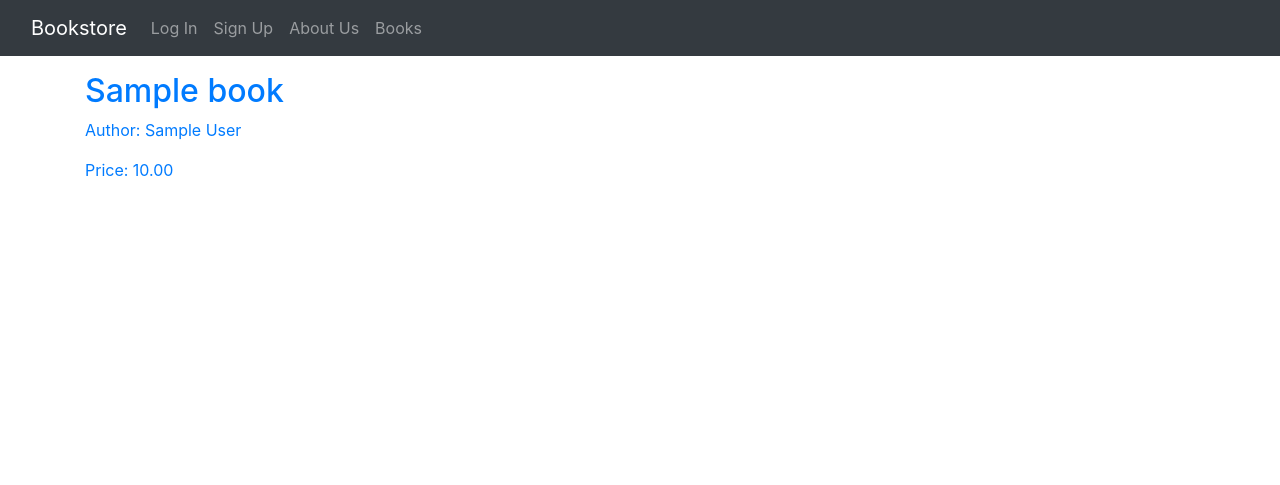
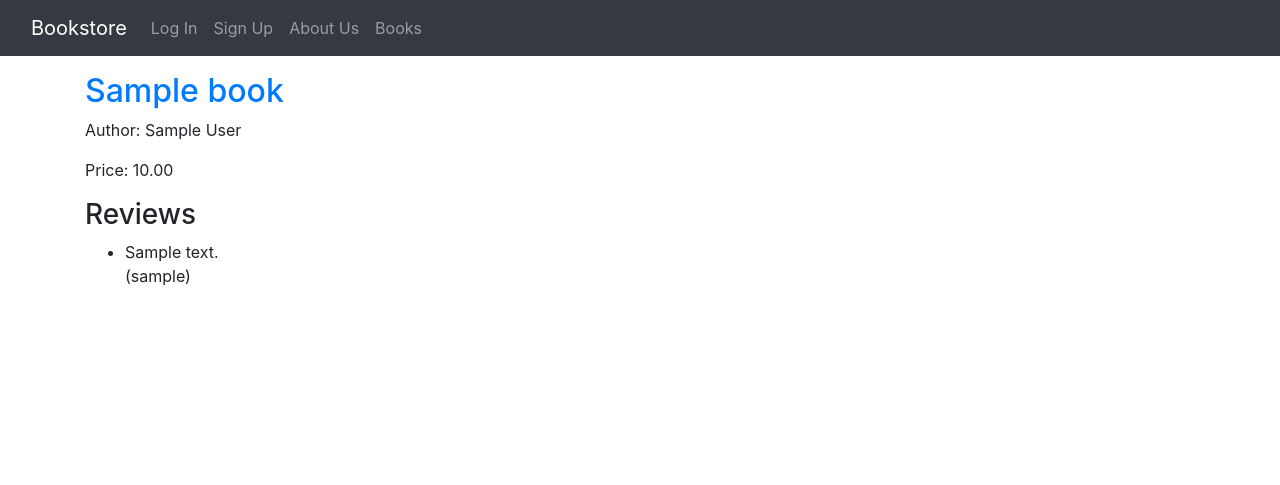
Before and after one commit to egotch/django_bookstore, a Django app: page /books/00000000-0000-0000-0000-000000000001/ in a window 1280 px wide. Shown: the top 485 px of the page. Run offline with Django 5.2, Linux system fonts and the light colour scheme; tables that the repository leaves empty hold one stand-in row (values such as "Sample post"); parts of the project's set-up code (start-up, migrations or seed data) failed here and were passed over.

Commit message:
adding reviews to book detail template
- added reviews section to book detail template

```diff
--- a/templates/books/book_detail.html
+++ b/templates/books/book_detail.html
@@ -4,8 +4,16 @@
 
 {% block content %}
   <div class="book-detail">
-    <h2><a href="">{{ book.title }}</h2>
+    <h2><a href="">{{ book.title }}</a></h2>
     <p>Author: {{ book.author }}</p>
     <p>Price: {{ book.price }}</p>
+    <div>
+      <h3>Reviews</h3>
+      <ul>
+        {% for review in book.reviews.all %}
+          <li>{{ review.review }}<br>({{ review.author }})</li>
+        {% endfor %}
+      </ul>
+    </div>
   </div>
 {% endblock content %}
```
